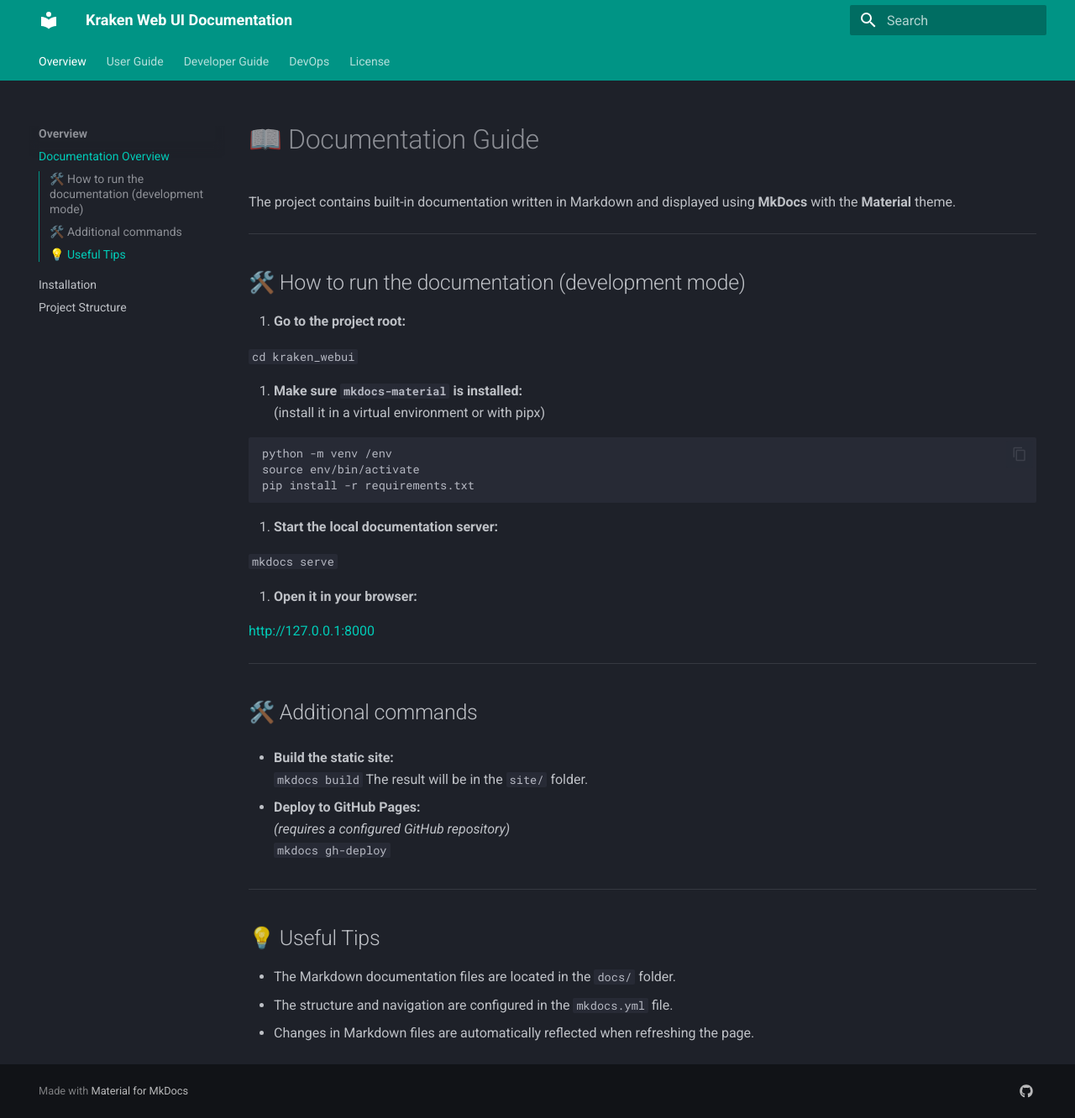
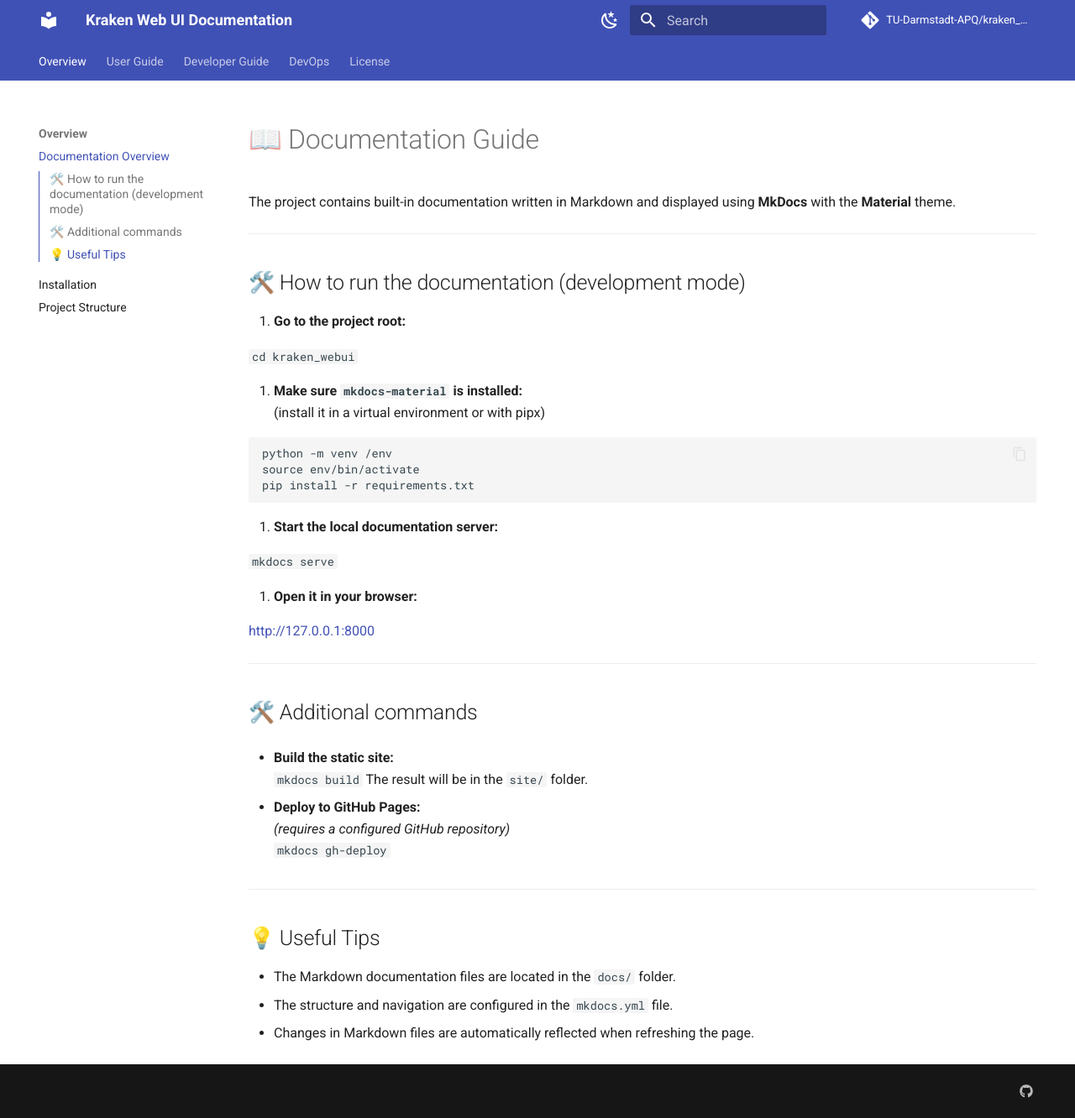
Before and after one commit to TU-Darmstadt-APQ/kraken_webui, an MkDocs documentation site: the page built from docs/index.md, in a window 1280 px wide and 1332 px high. Shown: the whole window at 84% size. Built offline with MkDocs 1.6.1 and Material for MkDocs 9.7.7, drawn with Linux system fonts in a browser that asks for light colours; comment, search, counter and statistics services are not loaded.

Commit message:
layout update (#237)
- The main color is now "ultramarine".
- Light and dark modes have been added.
- A link to the GitHub repo has been added (but the number of stars and forks is unavailable because the repo is private).
- The "Made with MkDocs" text at the bottom has been removed.

```diff
--- a/mkdocs.yml
+++ b/mkdocs.yml
@@ -15,9 +15,19 @@
     - content.code.annotate # Annotations for code comments
     - toc.integrate # Integrate the table of contents into the content
   palette:
-    scheme: slate # Dark theme by default
-    primary: teal # Primary color
-    accent: light blue # Accent color
+    - scheme: default # Light theme by default
+      primary: ultramarine # Primary color ("blue" is better)
+      accent: light blue # Accent color
+      toggle:
+        icon: material/weather-night
+        name: "Switch to dark mode"
+
+    - scheme: slate # Dark theme
+      primary: ultramarine # Primary color ("blue" is better)
+      accent: light blue # Accent color
+      toggle:
+        icon: material/weather-sunny
+        name: "Switch to light mode"
 
 #️ Navigation
 nav:
@@ -41,8 +51,12 @@
   social:
     - icon: fontawesome/brands/github
       link: https://github.com/TU-Darmstadt-APQ/kraken_webui
+  generator: false # Disable "Made with MkDocs" in bottom
   copyright:
     text: "© 2025 Kraken Web UI Documentation"
+
+repo_url: https://github.com/TU-Darmstadt-APQ/kraken_webui
+repo_name: TU-Darmstadt-APQ/kraken_webui
 
 # Deployment Settings
 deploy:
```
